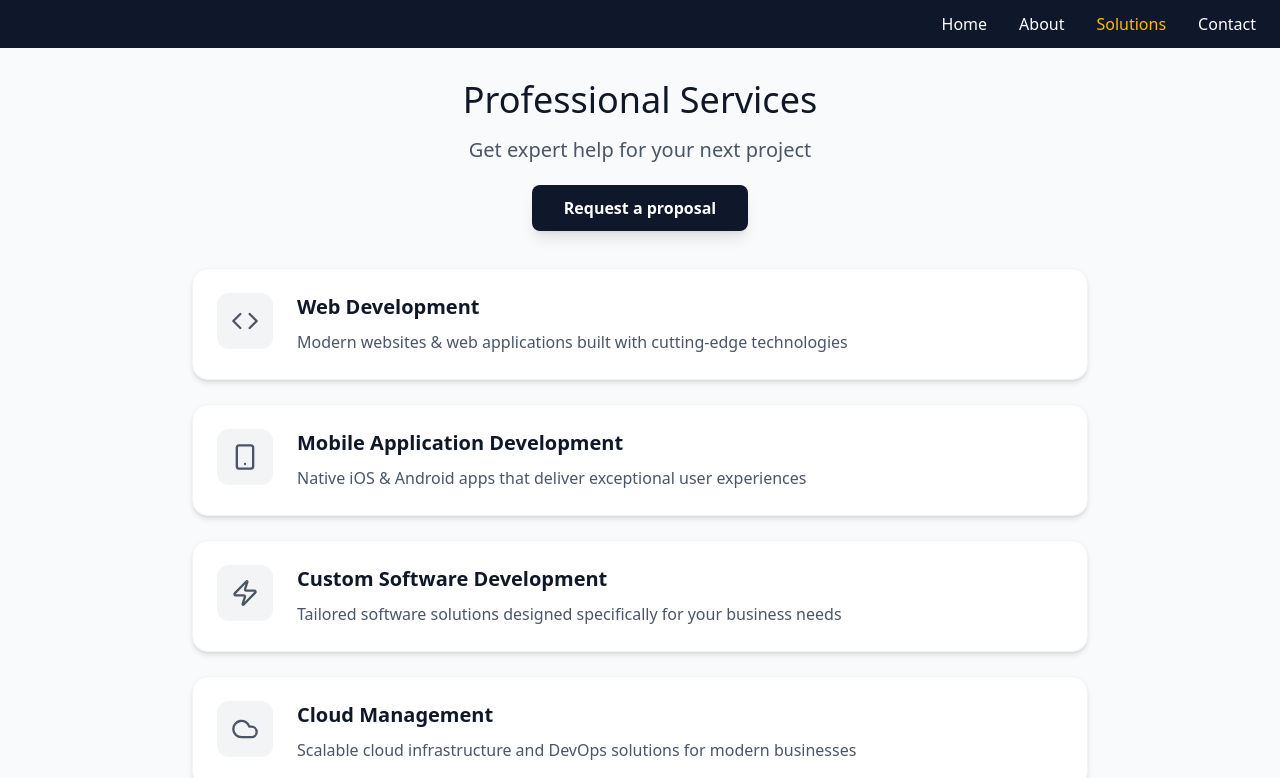
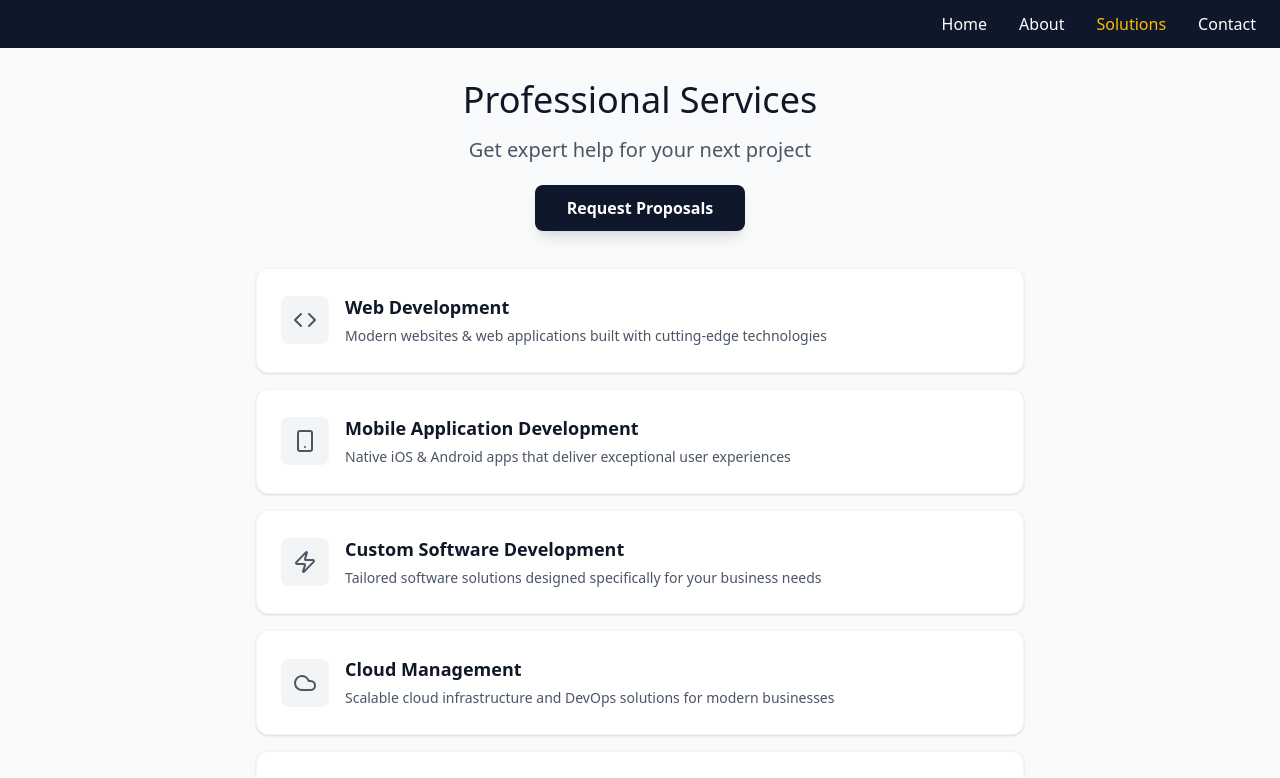
Before and after one commit to Surge-Aina/surgeaina, a React (Vite) app: page /solutions in a window 1280 px wide. Shown: the top 778 px of the page. Built offline with nearby package versions, Linux system fonts and the light colour scheme.

Commit message:
Made the fonts smaller

```diff
--- a/src/components/SolutionsPage.jsx
+++ b/src/components/SolutionsPage.jsx
@@ -1,8 +1,8 @@
 import React, { useState, useEffect } from 'react';
 import { Code, Smartphone, Zap, Cloud, Shield, TestTube } from 'lucide-react';
-import Navbar from './Navbar';
 import { Link } from "react-router-dom";
 
+import Navbar from './Navbar';
 export default function SolutionsPage(){
   // Enhanced services with icons and gradients
   const services = [
@@ -46,9 +46,9 @@ export default function SolutionsPage(){
 
   return(
     <>
-    <Navbar/>
+     <Navbar/>
       <div className="min-h-screen bg-gray-50 p-8">
-        <div className="max-w-4xl mx-auto">
+        <div className="max-w-3xl mx-auto">
           <div className="text-center mb-12">
             <h1 className="text-4xl text-gray-900 mb-4">
               Professional Services
@@ -56,48 +56,45 @@ export default function SolutionsPage(){
             <p className="text-xl text-gray-600 mb-8">
               Get expert help for your next project
             </p>
-            {/* Your existing Link component */}
-             <Link
+
+            <Link
                 to="/contact"
                 className="bg-slate-900 hover:bg-gray-700 text-white px-8 py-3 rounded-lg font-semibold font-inter transition-colors shadow-lg"
               >
-                Request a proposal
+            Request Proposals
               </Link>
           </div>
 
           {/* Enhanced Services List */}
-          <div className="space-y-6 mb-12">
+          <div className="space-y-4 mb-12">
             {services.map((service, index) => {
               const Icon = service.icon;
               return (
                 <div
                   key={index}
-                  className="group relative bg-white p-6 rounded-2xl shadow-md hover:shadow-xl transition-all duration-300 transform hover:scale-[1.02] border border-gray-100"
+                  className="group relative bg-white p-6 rounded-xl shadow-sm hover:shadow-md transition-all duration-300 transform hover:scale-[1.01] border border-gray-100"
                 >
-                  <div className="flex items-start space-x-6">
+                  <div className="flex items-center space-x-4">
                     {/* Simple Icon */}
-                    <div className="w-14 h-14 bg-gray-100 rounded-xl flex items-center justify-center group-hover:bg-gray-200 transition-colors duration-300 flex-shrink-0">
-                      <Icon className="w-7 h-7 text-gray-600" />
+                    <div className="w-12 h-12 bg-gray-100 rounded-lg flex items-center justify-center group-hover:bg-gray-200 transition-colors duration-300 flex-shrink-0">
+                      <Icon className="w-6 h-6 text-gray-600" />
                     </div>
 
                     <div className="flex-1">
                       {/* Service Title */}
-                      <h3 className="font-bold text-gray-900 text-xl mb-2 group-hover:text-gray-800 transition-colors">
+                      <h3 className="font-semibold text-gray-900 text-lg mb-1 group-hover:text-gray-800 transition-colors">
                         {service.name}
                       </h3>
 
                       {/* Service Description */}
-                      <p className="text-gray-600 leading-relaxed group-hover:text-gray-700 transition-colors">
+                      <p className="text-gray-600 text-sm leading-relaxed group-hover:text-gray-700 transition-colors">
                         {service.description}
                       </p>
                     </div>
                   </div>
 
                   {/* Hover Overlay Effect */}
-                  <div className={`absolute inset-0 rounded-2xl bg-gradient-to-r ${service.gradient} opacity-0 group-hover:opacity-5 transition-opacity duration-300`}></div>
-
-                  {/* Subtle Border Glow on Hover */}
-                  <div className="absolute inset-0 rounded-2xl border-2 border-transparent group-hover:border-gray-200 transition-all duration-300"></div>
+                  <div className="absolute inset-0 rounded-xl bg-gray-50 opacity-0 group-hover:opacity-50 transition-opacity duration-300"></div>
                 </div>
               );
             })}
```
